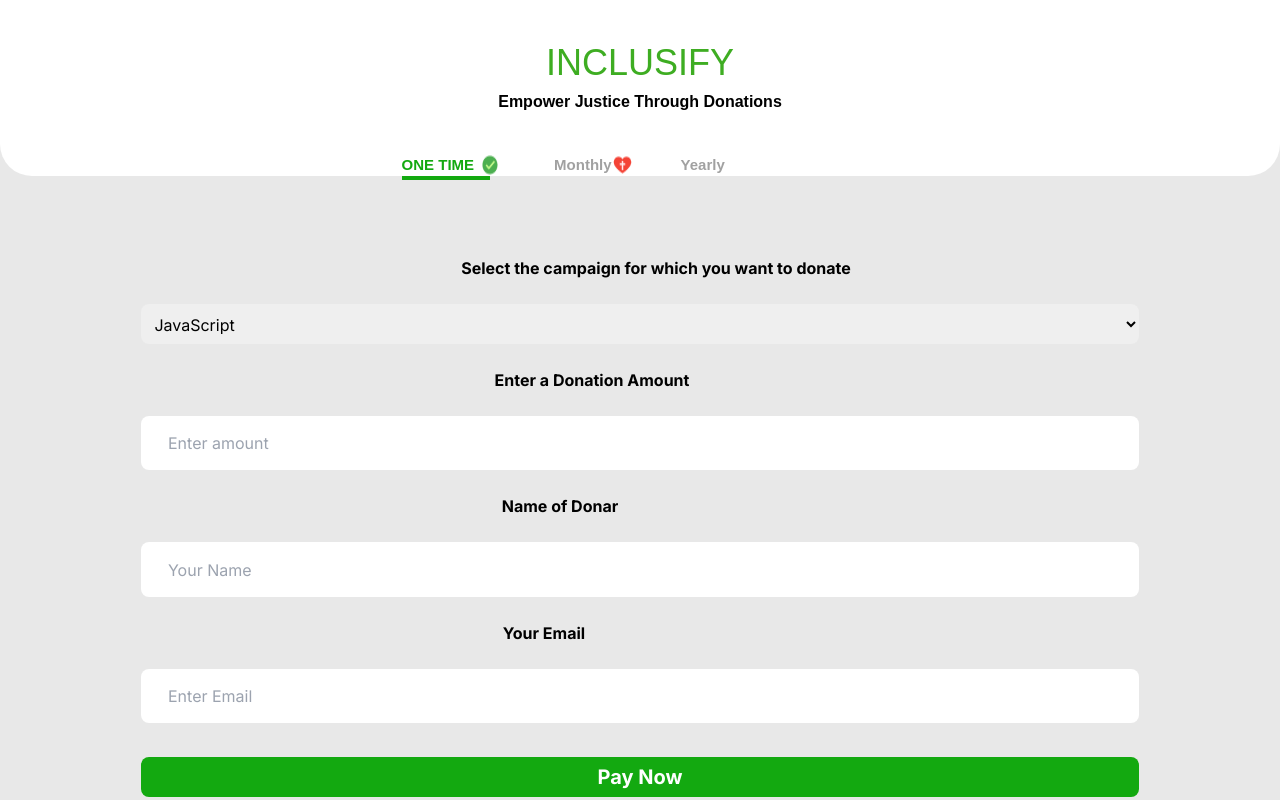
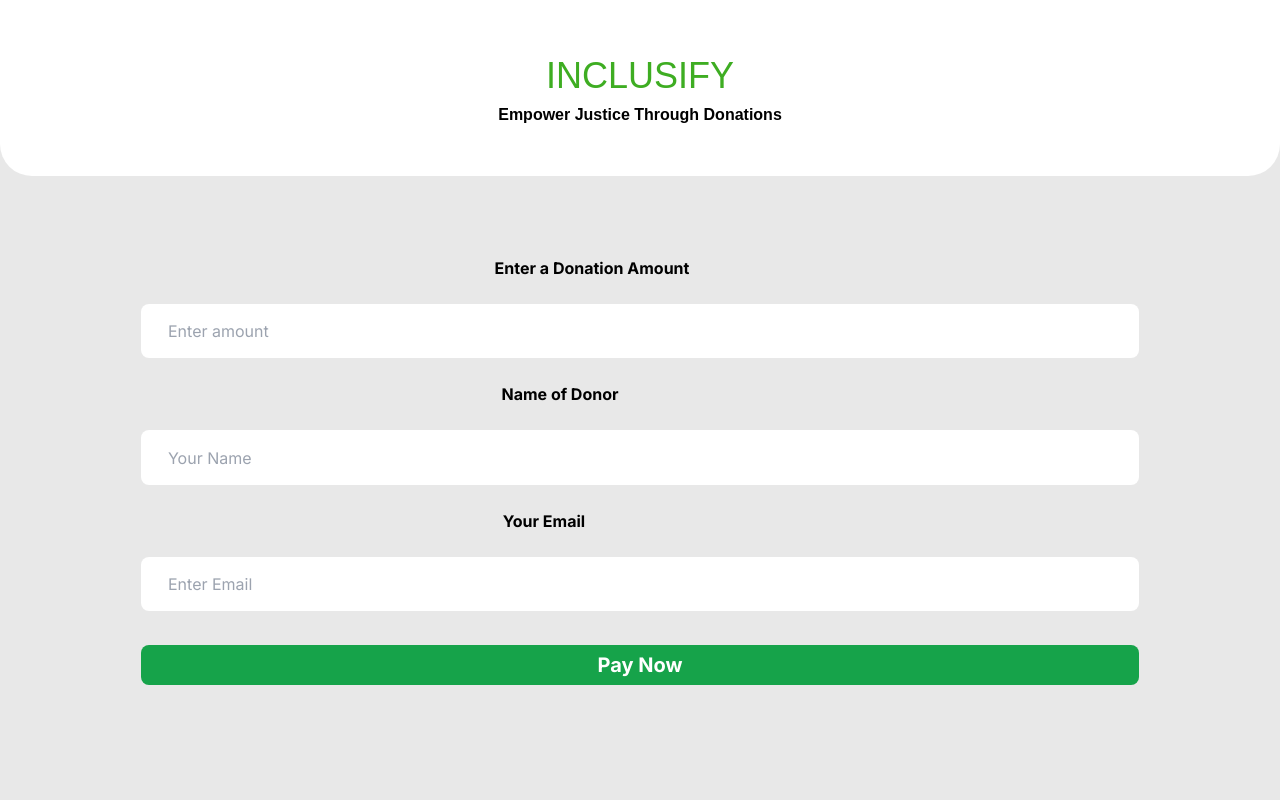
Before and after one commit to dhanashreemhatre/Inclusify-Donation-Platform, a Next.js app: page /donation in a window 1280 px wide. Built offline with nearby package versions, Linux system fonts and the light colour scheme; a web font is replaced by a local one.

Commit message:
integrated payment gateway

```diff
--- a/next.config.mjs
+++ b/next.config.mjs
@@ -1,8 +1,13 @@
 /** @type {import('next').NextConfig} */
 
 const config = {
-    images: {
-      domains: ['127.0.0.1'],
-    },
-  };
+  images: {
+    domains: ['127.0.0.1'],
+  },
+  env: {
+    RAZORPAY_KEY: 'rzp_test_lu7EAH1KzeYlT2',
+    RAZORPAY_SECRET: '2yTjrh6XiaYwnM1y6VwphH9p'
+  }
+};
+
 export default config;
--- a/package.json
+++ b/package.json
@@ -9,16 +9,19 @@
     "lint": "next lint"
   },
   "dependencies": {
+    "@stripe/stripe-js": "^3.2.0",
     "axios": "^1.6.7",
     "bootstrap": "^5.3.3",
     "cookies": "^0.9.1",
     "google": "^2.1.0",
     "js-cookie": "^3.0.5",
     "next": "14.1.0",
+    "razorpay": "^2.9.2",
     "react": "^18",
     "react-dom": "^18",
     "react-hot-toast": "^2.4.1",
-    "react-icons": "^5.0.1"
+    "react-icons": "^5.0.1",
+    "shortid": "^2.2.16"
   },
   "devDependencies": {
     "@types/node": "^20",
--- /dev/null
+++ b/src/app/api/rajorpay/route.ts
@@ -0,0 +1,41 @@
+//razorpay.js
+const Razorpay = require("razorpay");
+const shortid = require("shortid");
+
+export default async function handler(req, res) {
+  const { taxAmt } = req.body;
+  //console.log('taxAmt',taxAmt*100)
+  if (req.method === "POST") {
+    // Initialize razorpay object
+    const razorpay = new Razorpay({
+      key_id: process.env.RAZORPAY_KEY,
+      key_secret: process.env.RAZORPAY_SECRET,
+    });
+
+    // Create an order -> generate the OrderID -> Send it to the Front-end
+    // Also, check the amount and currency on the backend (Security measure)
+    const payment_capture = 1;
+    const amount = taxAmt;
+    const currency = "INR";
+    const options = {
+      amount: (amount * 100).toString(),
+      currency,
+      receipt: shortid.generate(),
+      payment_capture,
+    };
+
+    try {
+      const response = await razorpay.orders.create(options);
+      res.status(200).json({
+        id: response.id,
+        currency: response.currency,
+        amount: response.amount,
+      });
+    } catch (err) {
+      //console.log(err);
+      res.status(400).json(err);
+    }
+  } else {
+    // Handle any other HTTP method
+  }
+}
--- a/src/app/donation/page.tsx
+++ b/src/app/donation/page.tsx
@@ -1,76 +1,105 @@
-"use client";
-import React, { useState } from "react";
-import "./donation.css";
-import Image from "next/image";
-import tick from "./image/Ok.png";
-import heart from './image/Heart Cross.png'
-import {useRouter} from "next/navigation";
-import toast from "react-hot-toast";
+"use client"
+import React, { useState, useEffect } from "react";
 import axios from "axios";
-import Link from "next/link";
+import './donation.css'
+
 const Page = () => {
+  const [formData, setFormData] = useState({
+    amount: "",
+    name: "",
+    email: ""
+  });
 
+  const handleInputChange = (e) => {
+    const { name, value } = e.target;
+    setFormData({
+      ...formData,
+      [name]: value
+    });
+  };
+
+  const handlePayment = async (e) => {
+    e.preventDefault(); // Prevent default form submission
+
+    try {
+      const response = await axios.post("http://localhost:5000/createOrder", formData);
+      const { data } = response;
+
+      if (data.success) {
+        const options = {
+          key: data.key_id,
+          amount: data.amount,
+          currency: "INR",
+          name: data.product_name,
+          description: data.description,
+          image: "https://dummyimage.com/600x400/000/fff",
+          order_id: data.order_id,
+          handler: function (response) {
+            alert("Payment Succeeded");
+          },
+          prefill: {
+            contact: data.contact,
+            name: data.name,
+            email: data.email,
+          },
+          notes: {
+            description: data.description,
+          },
+          theme: {
+            color: "#2300a3",
+          },
+        };
+
+        const razorpayObject = new window.Razorpay(options);
+        razorpayObject.open();
+      } else {
+        alert(data.msg);
+      }
+    } catch (error) {
+      console.error("Error processing payment:", error);
+    }
+  };
+
+  useEffect(() => {
+    const script = document.createElement("script");
+    script.src = "https://checkout.razorpay.com/v1/checkout.js";
+    script.async = true;
+    document.body.appendChild(script);
+
+    return () => {
+      document.body.removeChild(script);
+    };
+  }, []);
 
   return (
     <>
       <div className="donation">
         <div className="donation_items">
-
           <div className="company_logo">
             <h1>INCLUSIFY</h1>
             <h2>Empower Justice Through Donations</h2>
-            <div className="company_plans">
-              <div className="company_plans_items">
-                <div className="plans_items1">
-                  <div className="plans_items_content">
-                    <h3>ONE TIME</h3>
-                    <Image src={tick} alt="loading-image" priority />
-                  </div>
-                  <div className="divider_plans"></div>
-                </div>
-                <div className="plans_items2">
-                  <div className="plans_items_content">
-                    <h3>Monthly</h3>
-                    <Image src={heart} alt="loading-image" priority />
-                  </div>
-                </div>
-                <div className="plans_items2">
-                  <div className="plans_items_content">
-                    <h3>Yearly</h3>
-                  </div>
-                </div>
-              </div>
-            </div>
           </div>
-         <div className="form_donation1">
-             <form action="/">
-              <label htmlFor="campaign" className="ml-8 min-w-80">Select the campaign for which you want to donate  </label>
-              <select name="languages" id="lang">
-        <option value="javascript">JavaScript</option>
-        <option value="php">PHP</option>
-        <option value="java">Java</option>
-        <option value="golang">Golang</option>
-        <option value="python">Python</option>
-        <option value="c#">C#</option>
-        <option value="C++">C++</option>
-        <option value="erlang">Erlang</option>
-      </select>
-      <label htmlFor="price" className="mr-24">Enter a Donation Amount</label>
-      <input type="number" placeholder="Enter amount"/>
-      <label htmlFor="price" className="mr-40">Name of Donar</label>
-      <input type="text" placeholder="Your Name"/>
-      <label htmlFor="price" className="mr-48">Your Email</label>
-      <input type="email" placeholder="Enter Email"/>
-      <button ><Link href="/payment">Pay Now</Link></button>
-             </form>
-
-         </div>
+          <div className="form_donation1">
+            <form onSubmit={handlePayment}>
+              <label htmlFor="amount" className="mr-24">
+                Enter a Donation Amount
+              </label>
+              <input type="number" name="amount" value={formData.amount} onChange={handleInputChange} placeholder="Enter amount" />
+              <label htmlFor="name" className="mr-40">
+                Name of Donor
+              </label>
+              <input type="text" name="name" value={formData.name} onChange={handleInputChange} placeholder="Your Name" />
+              <label htmlFor="email" className="mr-48">
+                Your Email
+              </label>
+              <input type="email" name="email" value={formData.email} onChange={handleInputChange} placeholder="Enter Email" />
+              <button type="submit" className="bg-green-600">Pay Now</button>
+            </form>
+          </div>
         </div>
       </div>
     </>
   );
-
 };
 
-
 export default Page;
```
Also changed, not shown: src/checkout.ts (added, +21 -0 lines), 2 other files (tests, documents, lock files or other folders).
